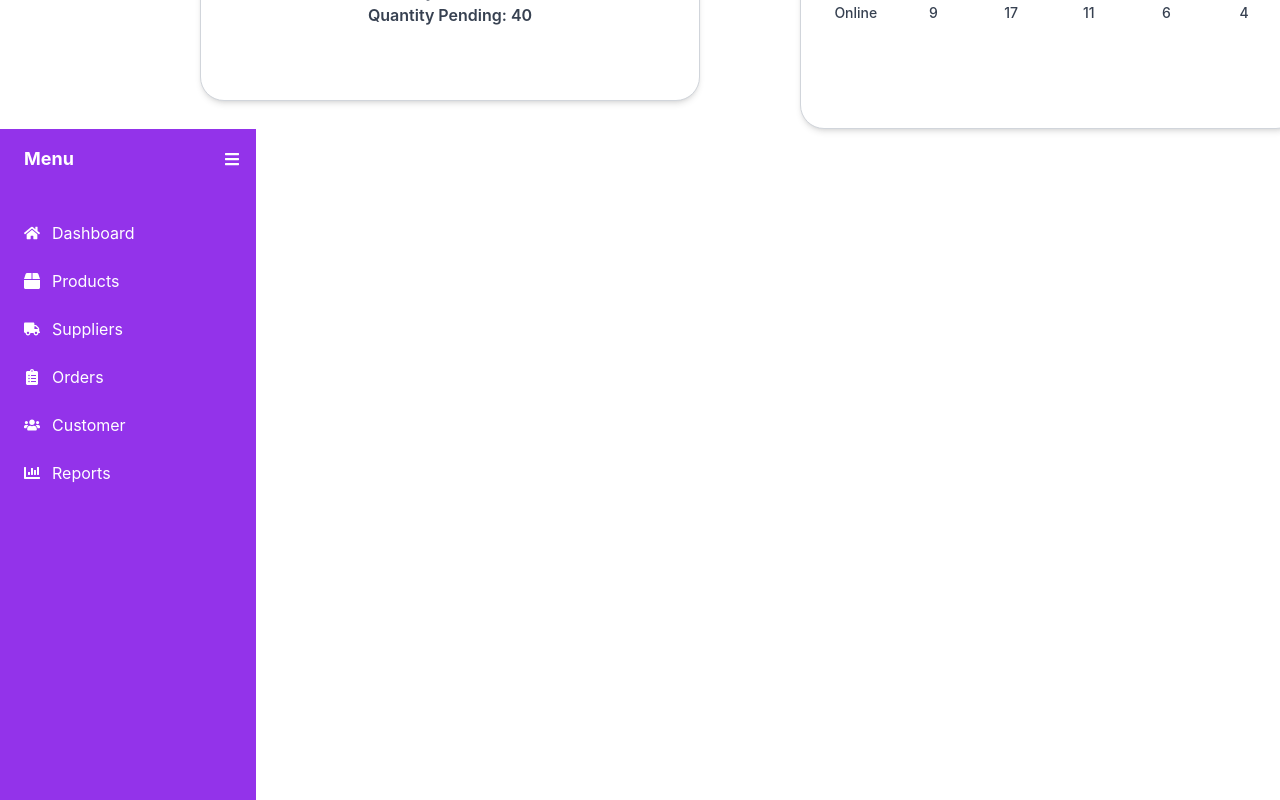
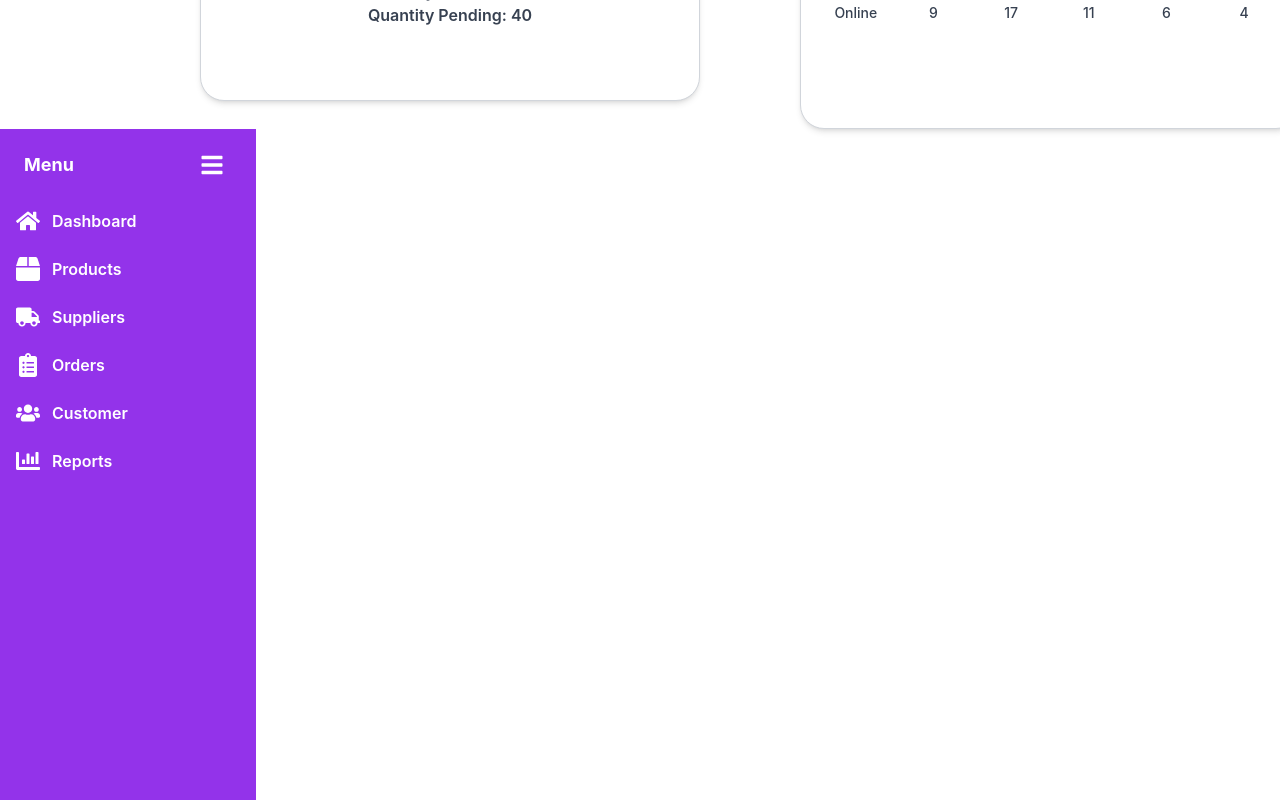
Before and after one commit to anik0103/inventory-management-system, a React (Create React App) app: page / in a window 1280 px wide. Shown: the part 2060-2860 px from the top of the page. Built offline with nearby package versions, Linux system fonts and the light colour scheme.

Commit message:
Refactor Sidebar component: improve icon size handling and enhance layout for better readability

```diff
--- a/src/Components/Sidebar.js
+++ b/src/Components/Sidebar.js
@@ -1,41 +1,40 @@
 import { useState } from "react";
-import { FaHome, FaBox, FaTruck, FaClipboardList, FaUsers, FaChartBar, FaBars } from "react-icons/fa";
-
-const menuItems = [
-    { key: "Dashboard", icon: <FaHome />, label: "Dashboard" },
-    { key: "Products", icon: <FaBox />, label: "Products" },
-    { key: "Suppliers", icon: <FaTruck />, label: "Suppliers" },
-    { key: "Orders", icon: <FaClipboardList />, label: "Orders" },
-    { key: "Customer", icon: <FaUsers />, label: "Customer" },
-    { key: "Reports", icon: <FaChartBar />, label: "Reports" },
-];
+import {FaHome,FaBox,FaTruck,FaClipboardList,FaUsers,FaChartBar,FaBars,} from "react-icons/fa";
 
 const Sidebar = () => {
   const [expanded, setExpanded] = useState(true);
+  const iconSize = 24;
+
+  const menuItems = [
+    { key: "Dashboard", icon: <FaHome size={iconSize} />, label: "Dashboard" },
+    { key: "Products", icon: <FaBox size={iconSize} />, label: "Products" },
+    { key: "Suppliers", icon: <FaTruck size={iconSize} />, label: "Suppliers" },
+    { key: "Orders", icon: <FaClipboardList size={iconSize} />, label: "Orders" },
+    { key: "Customer", icon: <FaUsers size={iconSize} />, label: "Customer" },
+    { key: "Reports", icon: <FaChartBar size={iconSize} />, label: "Reports" },
+  ];
 
   return (
-        <div
-            className={`sidebar h-screen ${expanded ? "w-64" : "w-16"} bg-purple-600 text-white flex flex-col transition-all duration-300`}
-            style={{ minHeight: "100vh" }}
-        >
-            <div className={`flex items-center ${expanded ? "justify-between" : "justify-center"}`}>
-                {expanded && <span className="px-6 py-4 font-bold text-lg">Menu</span>}
+    <div className={`sidebar h-screen ${expanded ? "w-64" : "w-16"} bg-purple-600 text-white font-semibold flex flex-col transition-all duration-300`}>
+      {/* Header section with toggle */}
+        <div className={`flex items-center ${expanded ? "justify-between px-6" : "justify-center"} py-4`}>
+        {expanded && <span className="font-bold text-lg">Menu</span>}
             <button
-                    className={`p-4 focus:outline-none hover:bg-purple-700 flex items-center justify-center ${expanded ? "ml-auto" : ""}`}
+                className="p-2 focus:outline-none hover:bg-purple-700 rounded"
                 onClick={() => setExpanded((prev) => !prev)}
-                    aria-label={expanded ? "Collapse sidebar" : "Expand sidebar"}
-                >
-                    <FaBars />
+                aria-label={expanded ? "Collapse sidebar" : "Expand sidebar"}>
+                <FaBars size={iconSize} />
             </button>
         </div>
-            <ul className="flex-1 py-6 space-y-2">
+
+        {/* Menu items */}
+        <ul className="flex-1 space-y-2">
             {menuItems.map((item) => (
                 <li
                     key={item.key}
-                        className="px-6 py-2 hover:bg-purple-800 rounded cursor-pointer flex items-center gap-3"
-                    >
-                        {item.icon}
-                        {expanded && <span>{item.label}</span>}
+                    className="hover:bg-purple-800 rounded cursor-pointer flex items-center gap-3 px-4 py-2">
+                        <div className="flex justify-center w-6">{item.icon}</div>
+                        {expanded && <span className="whitespace-nowrap">{item.label}</span>}
                 </li>
            ))}
         </ul>
```
Lines whose indentation alone changed are shown as unchanged.
